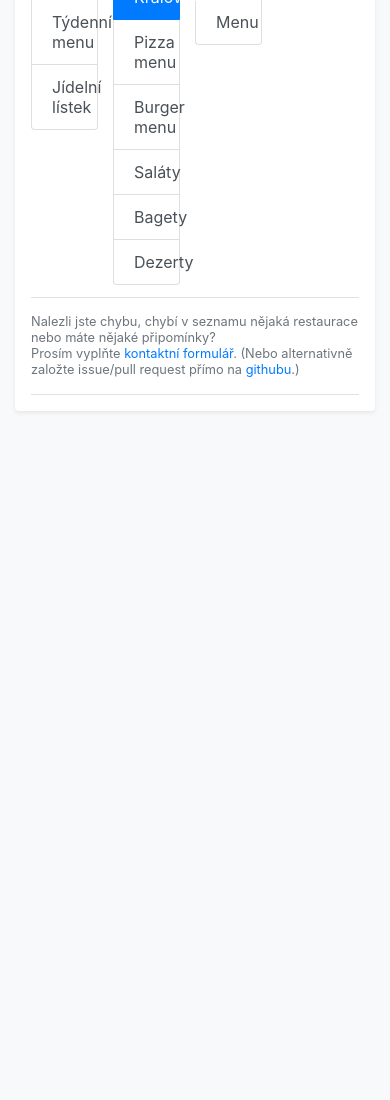
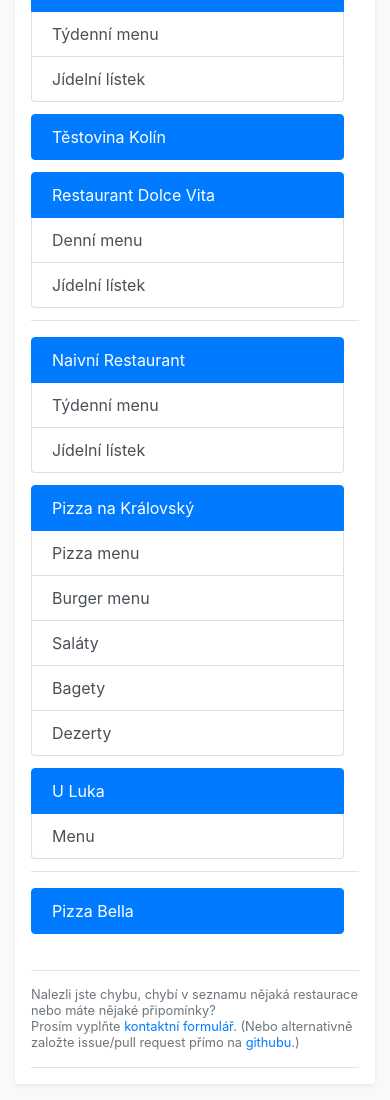
Before and after one commit to paveljandejsek/obedy-kolin, a plain HTML site: page index.html in a window 390 px wide. Shown: the part 1007-2107 px from the top of the page. Before the commit the page ends 1434 px from the top, so only its background shows below. Drawn offline with Linux system fonts and the light colour scheme.

Commit message:
Added "Pizza Bella" + responsiveness improvements

```diff
--- a/index.html
+++ b/index.html
@@ -29,21 +29,21 @@
     </h6>
     <div class="text-muted pt-3 border-bottom border-gray lh-125 container">
       <div class="row">
-        <div class="list-group w-25 col-sm">
+        <div class="list-group col-sm">
           <a href="http://restauracevaclavka.cz" class="list-group-item list-group-item-action active">
             Restaurace Václavka
           </a>
           <a href="http://restauracevaclavka.cz/tydenni-menu/" class="list-group-item list-group-item-action lunch-menu-link">Týdenní menu</a>
           <a href="http://restauracevaclavka.cz/jidelni-listek/" class="list-group-item list-group-item-action">Jídelní lístek</a>
         </div>
-        <div class="list-group w-25 col-sm">
+        <div class="list-group col-sm">
           <a href="https://restaurace-vodni-svet.cz" class="list-group-item list-group-item-action active">
             Restaurace Vodní Svět Kolín
           </a>
           <a href="https://restaurace-vodni-svet.cz/#dennimenu" class="list-group-item list-group-item-action lunch-menu-link">Denní menu</a>
           <a href="https://restaurace-vodni-svet.cz/#menu" class="list-group-item list-group-item-action">Jídelní lístek</a>
         </div>
-        <div class="list-group w-25 col-sm">
+        <div class="list-group col-sm">
           <a href="http://www.lavandekolin.cz/" class="list-group-item list-group-item-action active">
             Lavande Restaurant
           </a>
@@ -55,18 +55,18 @@
 
     <div class="text-muted pt-3 border-bottom border-gray lh-125 container">
       <div class="row">
-        <div class="list-group w-25 col-sm">
+        <div class="list-group col-sm">
           <a href="http://www.utripirek.cz/" class="list-group-item list-group-item-action active">
             Hostinec U Tří pírek
           </a>
           <a href="http://www.utripirek.cz/#menu-section" class="list-group-item list-group-item-action lunch-menu-link">Denní menu</a>
         </div>
-        <div class="list-group w-25 col-sm">
+        <div class="list-group col-sm">
           <a href="https://www.bartolomejka-restaurace.cz/" class="list-group-item list-group-item-action active lunch-menu-link">
             Bartolomějka Kolín
           </a>
         </div>
-        <div class="list-group w-25 col-sm">
+        <div class="list-group col-sm">
           <a href="https://www.hoteltheresia.cz" class="list-group-item list-group-item-action active">
             Hotel Theresia
           </a>
@@ -77,19 +77,19 @@
 
     <div class="text-muted pt-3 border-bottom border-gray lh-125 container">
       <div class="row">
-        <div class="list-group w-25 col-sm">
+        <div class="list-group col-sm">
           <a href="http://ristorantevespa.cz/" class="list-group-item list-group-item-action active">
             VESPA Ristorante
           </a>
           <a href="http://ristorantevespa.cz/poledni-menu-vespa/" class="list-group-item list-group-item-action lunch-menu-link">Týdenní menu</a>
           <a href="http://ristorantevespa.cz/menu/" class="list-group-item list-group-item-action">Jídelní lístek</a>
         </div>
-        <div class="list-group w-25 col-sm">
+        <div class="list-group col-sm">
           <a href="https://testovina.cz/" class="list-group-item list-group-item-action active lunch-menu-link">
             Těstovina Kolín
           </a>
         </div>
-        <div class="list-group w-25 col-sm">
+        <div class="list-group col-sm">
           <a href="https://www.restaurantdolcevita.cz/" class="list-group-item list-group-item-action active">
             Restaurant Dolce Vita
           </a>
@@ -101,14 +101,14 @@
 
     <div class="text-muted pt-3 border-bottom border-gray lh-125 container">
       <div class="row">
-        <div class="list-group w-25 col-sm">
+        <div class="list-group col-sm">
           <a href="https://www.naivnirestaurant.cz/" class="list-group-item list-group-item-action active">
             Naivní Restaurant
           </a>
           <a href="https://www.naivnirestaurant.cz/#denninabidka" class="list-group-item list-group-item-action lunch-menu-link">Týdenní menu</a>
           <a href="https://www.naivnirestaurant.cz/#jidelnilistek" class="list-group-item list-group-item-action">Jídelní lístek</a>
         </div>
-        <div class="list-group w-25 col-sm">
+        <div class="list-group col-sm">
           <a href="https://pizzanakralovsky.cz/" class="list-group-item list-group-item-action active">
             Pizza na Královský
           </a>
@@ -118,11 +118,26 @@
           <a href="https://pizzanakralovsky.cz/index.php/jidelni-listek-3" class="list-group-item list-group-item-action">Bagety</a>
           <a href="https://pizzanakralovsky.cz/index.php/dolce" class="list-group-item list-group-item-action">Dezerty</a>
         </div>
-        <div class="list-group w-25 col-sm">
+        <div class="list-group col-sm">
           <a href="https://www.uluka.cz/" class="list-group-item list-group-item-action active">
             U Luka
           </a>
           <a href="https://www.uluka.cz/menu" class="list-group-item list-group-item-action lunch-menu-link">Menu</a>
+        </div>
+      </div>
+    </div>
+
+    <div class="text-muted pt-3 border-bottom border-gray lh-125 container">
+      <div class="row">
+        <div class="list-group col-sm">
+          <a href="https://www.pizzabella.cz" class="list-group-item list-group-item-action active lunch-menu-link">
+            Pizza Bella
+          </a>
+        </div>
+
+        <div class="list-group col-sm">
+        </div>
+        <div class="list-group col-sm">
         </div>
       </div>
     </div>
```
